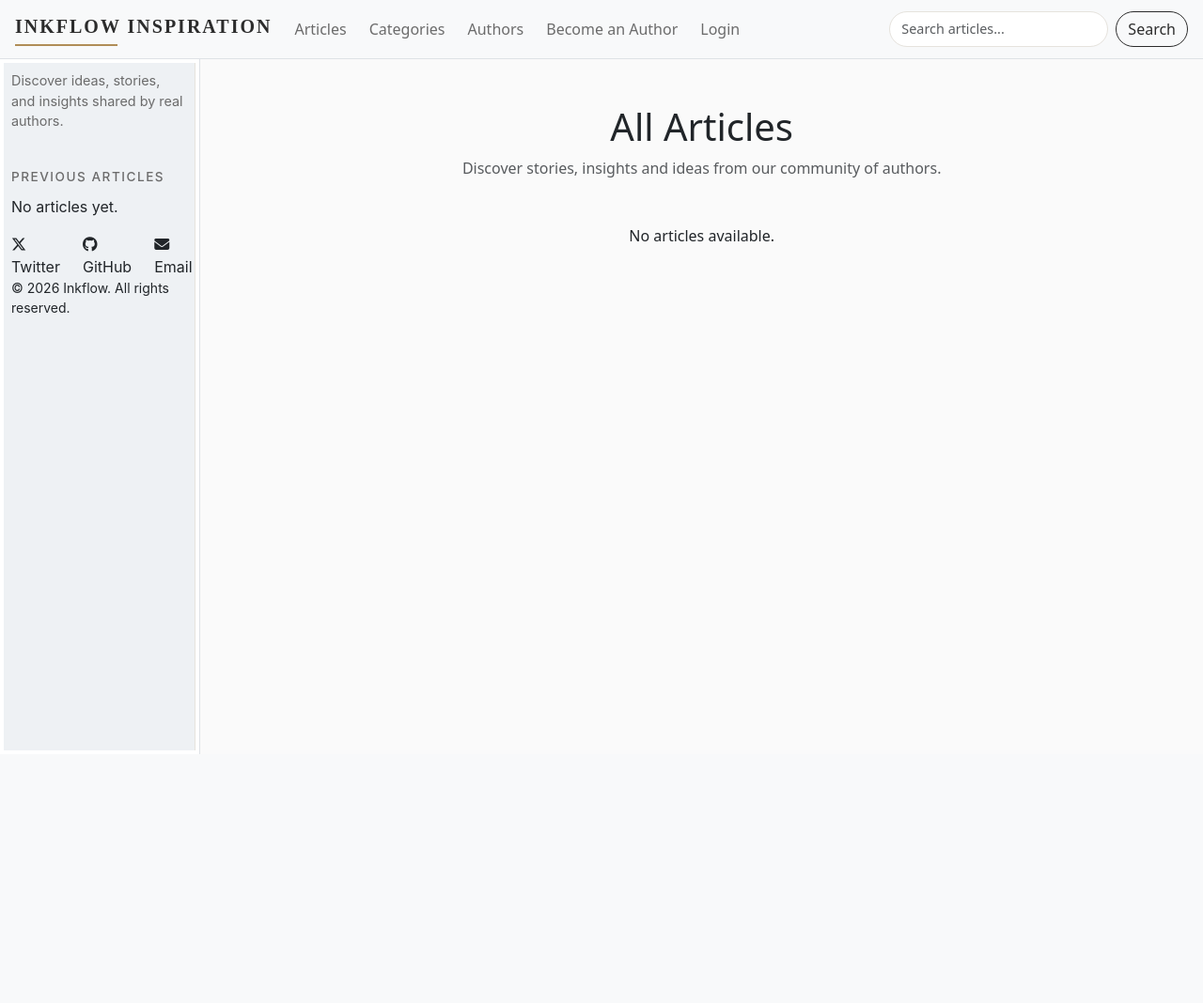
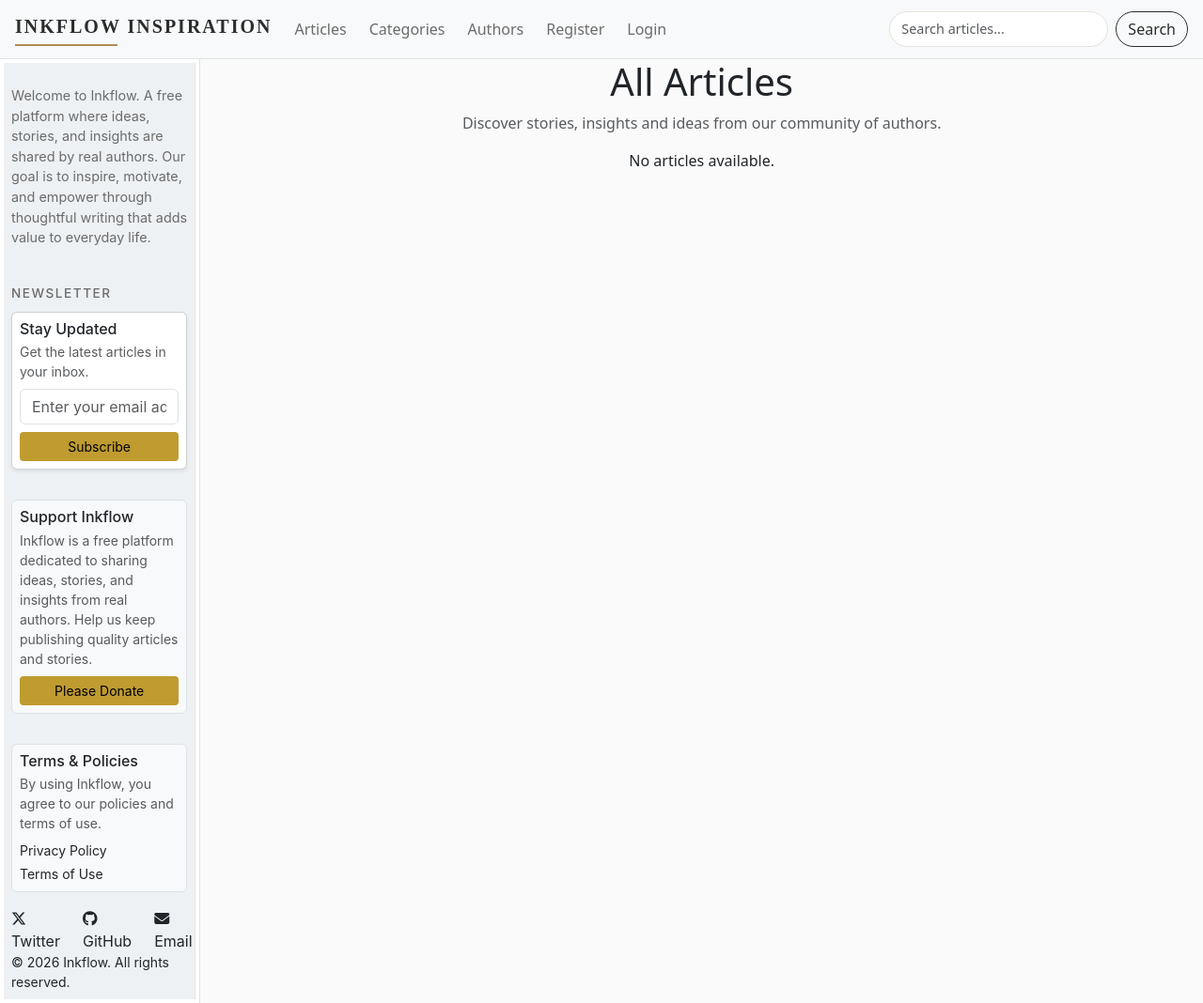
Before and after one commit to Kgothatso-create/publishing-cms, a Django app: page /all-articles in a window 1280 px wide. Shown: the whole page at 94% size. Before the commit the page ends 803 px from the top, so only its background shows below. Run offline with Django 5.2, Linux system fonts and the light colour scheme; data that the repository does not hold is empty; some libraries are stand-ins or nearby versions.

Commit message:
updated the sidebar and cards

```diff
--- a/config/settings.py
+++ b/config/settings.py
@@ -69,6 +69,7 @@ TEMPLATES = [
                 'django.template.context_processors.request',
                 'django.contrib.auth.context_processors.auth',
                 'django.contrib.messages.context_processors.messages',
+                'people.context_processors.newsletter_form',
             ],
         },
     },
--- a/config/urls.py
+++ b/config/urls.py
@@ -6,6 +6,7 @@ from django.conf.urls.static import static
 urlpatterns = [
     path("admin/", admin.site.urls),
     path("", include("articles.urls")),
+    path("user/", include("people.urls")),
 ]
 
 if settings.DEBUG:
--- /dev/null
+++ b/people/context_processors.py
@@ -0,0 +1,7 @@
+from .forms import NewsletterSubscriberForm
+
+
+def newsletter_form(request):
+    return {
+        "newsletter_form": NewsletterSubscriberForm(),
+    }
--- a/people/forms.py
+++ b/people/forms.py
@@ -1,7 +1,7 @@
 from django import forms
 from django.forms import modelformset_factory
 
-from people.models import PersonIdentityDocument, PersonProfile, User
+from people.models import NewsletterSubscriber, PersonIdentityDocument, PersonProfile, User
 
 
 class OnboardingBaseForm(forms.ModelForm):
@@ -54,3 +54,34 @@ PersonIdentityDocumentFormSet = modelformset_factory(
     validate_min=False,
     validate_max=False
 )
+
+
+class NewsletterSubscriberForm(forms.ModelForm):
+    class Meta:
+        model = NewsletterSubscriber
+        fields = ["email"]
+        widgets = {
+            "email": forms.EmailInput(
+                attrs={
+                    "class": "form-control",
+                    "placeholder": "Enter your email address",
+                    "autocomplete": "email",
+                }
+            ),
+        }
+        labels = {
+            "email": "",
+        }
+
+    def clean_email(self):
+        email = self.cleaned_data["email"].strip().lower()
+
+        if NewsletterSubscriber.objects.filter(
+            email=email,
+            is_active=True,
+        ).exists():
+            raise forms.ValidationError(
+                "This email address is already subscribed."
+            )
+
+        return email
--- a/people/models.py
+++ b/people/models.py
@@ -72,3 +72,17 @@ class PersonIdentityDocument(models.Model):
 
     def __str__(self):
         return f"{self.user.username} - {self.get_document_type_display()}"
+
+
+class NewsletterSubscriber(models.Model):
+    email = models.EmailField(unique=True)
+    subscribed_at = models.DateTimeField(auto_now_add=True)
+    is_active = models.BooleanField(default=True)
+
+    class Meta:
+        ordering = ["-subscribed_at"]
+        verbose_name = "Newsletter Subscriber"
+        verbose_name_plural = "Newsletter Subscribers"
+
+    def __str__(self):
+        return self.email
--- /dev/null
+++ b/people/urls.py
@@ -0,0 +1,6 @@
+from django.urls import path
+from .views import subscribe_newsletter
+
+urlpatterns = [
+    path("subscribe-newsletter/", subscribe_newsletter, name="subscribe newsletter"),
+]
--- a/templates/articles/list.html
+++ b/templates/articles/list.html
@@ -4,9 +4,9 @@
 
 {% block content %}
 
-<section class="container py-5">
+<section class="container mb-2">
 
-    <header class="text-center mb-5">
+    <header class="text-center mb-3">
         <h1>All Articles</h1>
         <p class="text-muted">
             Discover stories, insights and ideas from our community of authors.
@@ -42,7 +42,7 @@
                         </h5>
 
                         <p class="card-text flex-grow-1 mb-3">
-                            {{ article.excerpt|truncatewords:50 }}
+                            {{ article.excerpt|truncatewords:10 }}
                         </p>
 
                         <div class="mt-auto">
--- a/templates/layouts/navbar.html
+++ b/templates/layouts/navbar.html
@@ -41,7 +41,7 @@
 
       <li class="nav-item">
         <a class="nav-link" href="#">
-          Become an Author
+          Register
         </a>
       </li>
 
--- a/templates/layouts/sidebar.html
+++ b/templates/layouts/sidebar.html
@@ -1,36 +1,80 @@
 <section id="sidebar" class="p-2 d-flex flex-column h-100">
-
-    <section id="intro">
+    <section id="intro" class="mt-3">
         <p>
-            Discover ideas, stories, and insights shared by real authors.
+            Welcome to Inkflow. A free platform where ideas, stories, and insights are shared by real authors. Our goal is to inspire, motivate, and empower through thoughtful writing that adds value to everyday life.
         </p>
     </section>
+    <section class="mb-3">
+        <header class="major">
+            <h2>Newsletter</h2>
+        </header>
+        <div class="card shadow-sm">
+            <div class="card-body p-2">
+                <h6 class="card-title mb-1 fs-6">
+                    Stay Updated
+                </h6>
+                <p class="card-text text-muted small mb-2">
+                    Get the latest articles in your inbox.
+                </p>
+                {% if messages %}
+                    {% for message in messages %}
+                        <div class="alert alert-{{ message.tags }} py-1 px-2 mb-2 small" role="alert">
+                            {{ message }}
+                        </div>
+                    {% endfor %}
+                {% endif %}
+                <form method="post" action="{% url 'subscribe newsletter' %}">
+                    {% csrf_token %}
+                    <div class="mb-2">
+                        {{ newsletter_form.email }}
+                    </div>
+                    {% if newsletter_form.email.errors %}
+                        <div class="text-danger small mb-2">
+                            {{ newsletter_form.email.errors }}
+                        </div>
+                    {% endif %}
+                    <button type="submit"
+                            class="btn btn-sm w-100"
+                            style="background-color:#bf9b30;color:#000;">
+                        Subscribe
+                    </button>
 
-    <section>
-        <header class="major">
-            <h2>Previous Articles</h2>
-        </header>
-
-        <div class="mini-posts">
-
-            {% for article in oldest_articles|slice:":6" %}
-                <article class="mini-post">
-                    {% if article.featured_image %}
-                        <img src="{{ article.featured_image.url }}" class="img-fluid mb-2" />
-                    {% endif %}
-
-                    <header>
-                        <h3>{{ article.title }}</h3>
-                        <p class="mb-0">By: {{ article.author }}</p>
-                    </header>
-                </article>
-            {% empty %}
-                <p>No articles yet.</p>
-            {% endfor %}
-
+                </form>
+            </div>
         </div>
     </section>
-
+    <section class="mt-3 mb-3">
+        <div class="p-2 border rounded bg-light">
+            <h6 class="mb-1 fs-6">
+                Support Inkflow
+            </h6>
+            <p class="text-muted small mb-2">
+                Inkflow is a free platform dedicated to sharing ideas, stories, and insights from real authors. Help us keep publishing quality articles and stories.
+            </p>
+            <a href="#"
+               class="btn btn-sm w-100"
+               style="background-color:#bf9b30; color:#000;">
+                Please Donate
+            </a>
+        </div>
+    </section>
+    <section class="mt-3 mb-3">
+        <div class="p-2 border rounded bg-light">
+            <h6 class="mb-1 fs-6">
+                Terms & Policies
+            </h6>
+            <p class="text-muted small mb-2">
+                By using Inkflow, you agree to our policies and terms of use.
+            </p>
+            <a href="#"
+               class="text-decoration-none small d-block text-dark mb-1">
+                Privacy Policy
+            </a>
+            <a href="#"
+               class="text-decoration-none small d-block text-dark">
+                Terms of Use
+            </a>
+        </div>
+    </section>
     {% include "layouts/footer.html" %}
-
 </section>
```
Also changed, not shown: people/admin.py (+20 -1 lines), people/views.py (+22 -2 lines), templates/articles/view.html (+17 -32 lines), people/migrations/0002_newslettersubscriber.py (added).
